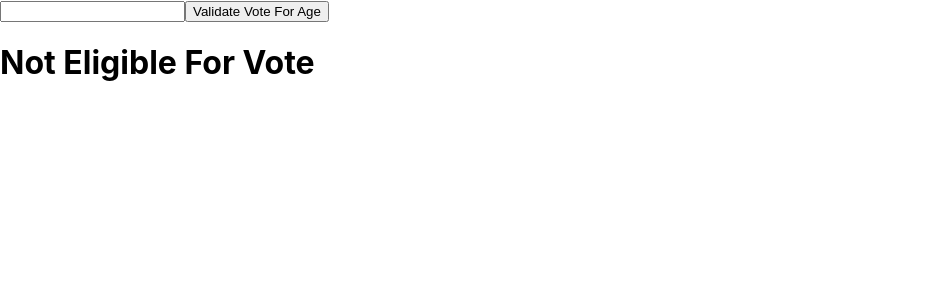
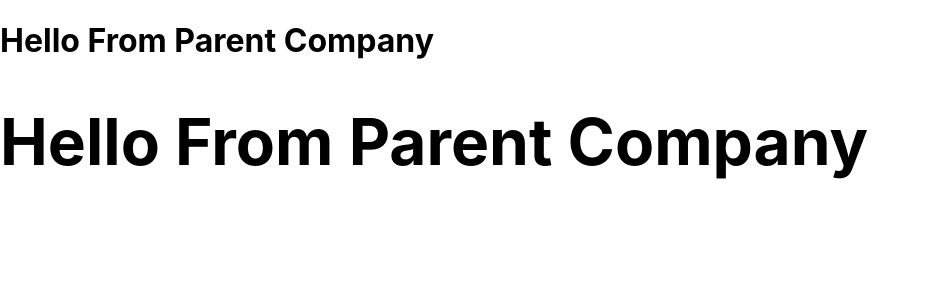
Before and after one commit to AshwarthReddy/react-app, a React (Create React App) app: page / in a window 1280 px wide. Shown: the top 300 px of the page, without its empty margins (0-930 px from the left). Built offline with nearby package versions, Linux system fonts and the light colour scheme.

Commit message:
react conext feature added.

```diff
--- /dev/null
+++ b/src/components/react-context/ReactContext.js
@@ -0,0 +1,72 @@
+import React from "react";
+
+const context = React.createContext();
+class ReactContext extends React.Component {
+
+    constructor() {
+        super();
+        this.msg = "Hello From Parent Company"
+    }
+    render() {
+        return (
+            <div>
+                <context.Provider value={this.msg}>
+                    <A />
+                </context.Provider>
+            </div>
+        );
+    }
+
+
+
+
+}
+
+class A extends React.Component {
+
+    constructor(props) {
+        super(props);
+    }
+    render() {
+        return (
+            <div>
+                <B />
+            </div>
+
+        );
+    }
+}
+
+class B extends React.Component {
+    render() {
+        return (
+            <C />
+        );
+    }
+}
+
+class C extends React.Component {
+    render() {
+        return (
+
+            <div>
+                <h1>
+                    <context.Consumer>{(data) => data}</context.Consumer>
+                    <D />
+                </h1>
+            </div>
+        );
+    }
+}
+
+class D extends React.Component {
+    render() {
+        return (
+            <h1>
+                {<context.Consumer>{(data) => data}</context.Consumer>}
+            </h1>
+        );
+    }
+}
+
+export default ReactContext;
--- a/src/index.js
+++ b/src/index.js
@@ -5,11 +5,12 @@ import App from './App';
 import reportWebVitals from './reportWebVitals';
 import  Greeting  from './components/Greeting';
 import CheckYourVoteEligibility from './components/class_conditional_rendering/CheckYourVoteEligibility'
-
+import  ReactContext from './components/react-context/ReactContext'
 ReactDOM.render(
   <React.StrictMode>
     {/*<App />*/}
-      <CheckYourVoteEligibility />
+      {/* <CheckYourVoteEligibility /> */}
+      <ReactContext />
       { /* <Greeting isLoggedIn = {false} /> */}
   </React.StrictMode>,
   document.getElementById('root')
```
